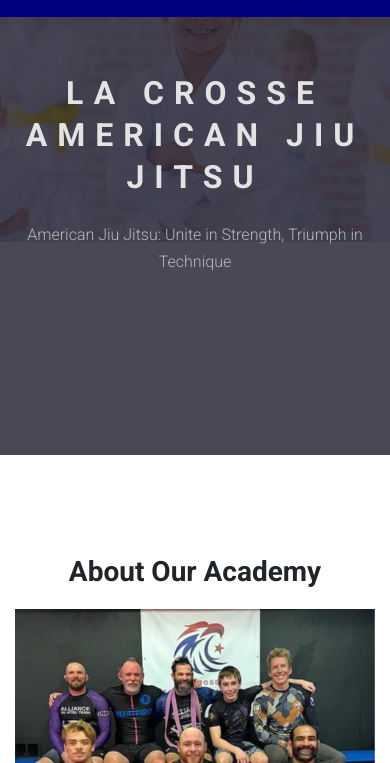
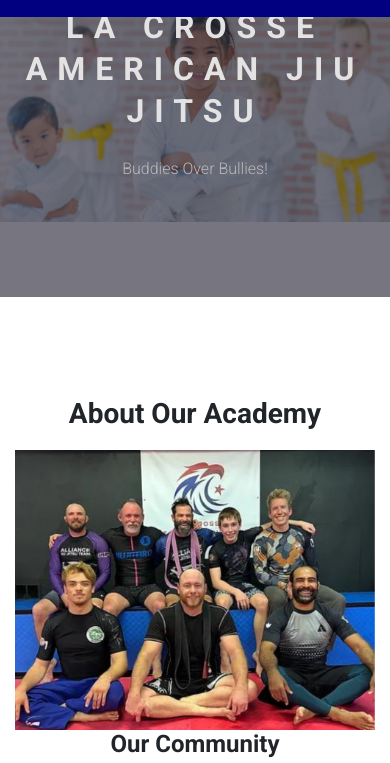
Before and after one commit to connelldylan/leesrentit, a website: page index.html in a window 390 px wide. Shown: the part 78-841 px from the top of the page. Drawn offline with Linux system fonts and the light colour scheme; some packages are replaced by stand-ins of ours; files whose address does not match are found by name; a web font is replaced by a local one.

Commit message:
Changed gi kid image size (upd4)

```diff
--- a/css/style.css
+++ b/css/style.css
@@ -566,7 +566,7 @@
   width: 100%;
   height: 100%;
   background: #1d192c;
-  opacity: 0.8;
+  opacity: 0.6;
 }
 
 .owl-dots .owl-dot.active span,
@@ -857,25 +857,23 @@
   background: url("../images/Kids_In_Gi.jpg") no-repeat;
   background-size: cover;
   background-attachment: fixed;
-  background-position: 0% 100%; /* Default background position */
-  padding: 200px 0;
+  background-position: center center; /* Default background position */
+  padding: 20vh 0;
   position: relative;
 }
 
 /* Reduced padding and changed background position and size for viewports up to 992px wide */
 @media (max-width: 992px) {
   .slider {
-    padding: 150px 0;
-    background-position: 50% 50%; /* Change background position */
-    background-size: auto; /* Change background size if needed */
+    padding: 15vh 0;
   }
 }
 
 /* Further changes for viewports up to 768px wide */
 @media (max-width: 768px) {
   .slider {
-    /* Adjust padding if necessary */
-    background-position: 50% 0%; /* Adjust background position */
+    padding: 10vh 0;
+    background-attachment: scroll; /* Disable fixed background for iOS */
     background-size: auto 60%; /* Adjust background size */
   }
 }
--- a/index.html
+++ b/index.html
@@ -87,7 +87,7 @@
 			<div class="col-md-12">
 				<div class="block">
 					<h1 id="main-title" class="animated fadeInUp">La Crosse American Jiu Jitsu</h1>
-					<p class="animated fadeInUp">American Jiu Jitsu: Unite in Strength, Triumph in Technique</p>
+					<p class="animated fadeInUp">Buddies Over Bullies!</p>
 				</div>
 			</div>
 		</div>
```
